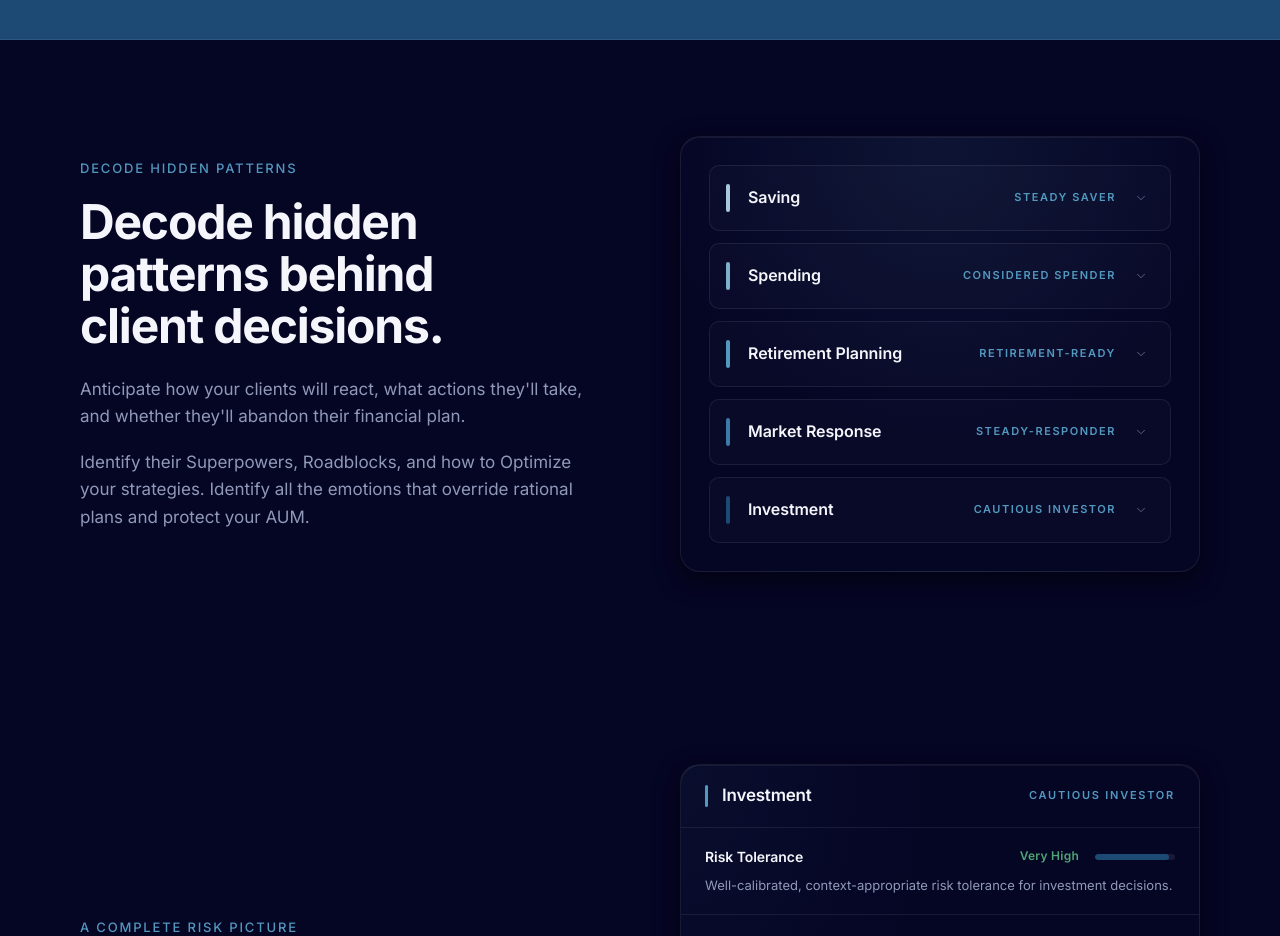
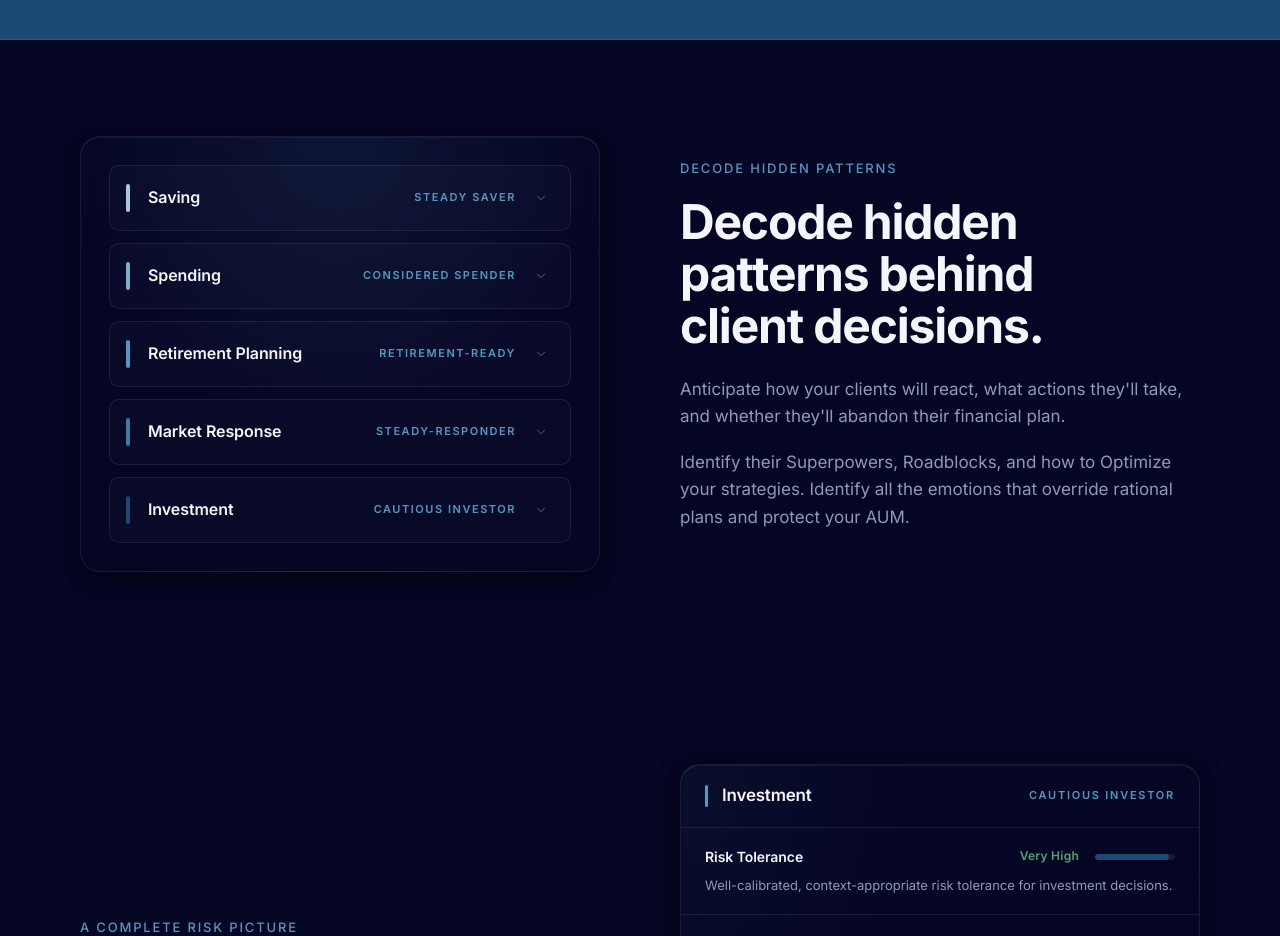
Before and after one commit to JacquiHenderson/moneymind, a Next.js app: page /for-advisers in a window 1280 px wide. Shown: the part 2500-3436 px from the top of the page. Built offline with nearby package versions, Linux system fonts and the light colour scheme.

Commit message:
Update page.jsx

```diff
--- a/app/for-advisers/page.jsx
+++ b/app/for-advisers/page.jsx
@@ -188,13 +188,13 @@ function AdvisersDecodePatterns() {
     <section className="mm-section mm-split mm-split-reverse" data-screen-label="Decode patterns">
       <div className="mm-container">
         <div className="mm-split-grid">
-          <PatternsVisual />
           <div className="mm-split-copy">
             <span className="eyebrow">Decode hidden patterns</span>
             <h2>Decode hidden patterns behind client decisions.</h2>
             <p>Anticipate how your clients will react, what actions they&apos;ll take, and whether they&apos;ll abandon their financial plan.</p>
             <p>Identify their Superpowers, Roadblocks, and how to Optimize your strategies. Identify all the emotions that override rational plans and protect your AUM.</p>
           </div>
+          <PatternsVisual />
         </div>
       </div>
     </section>
```
